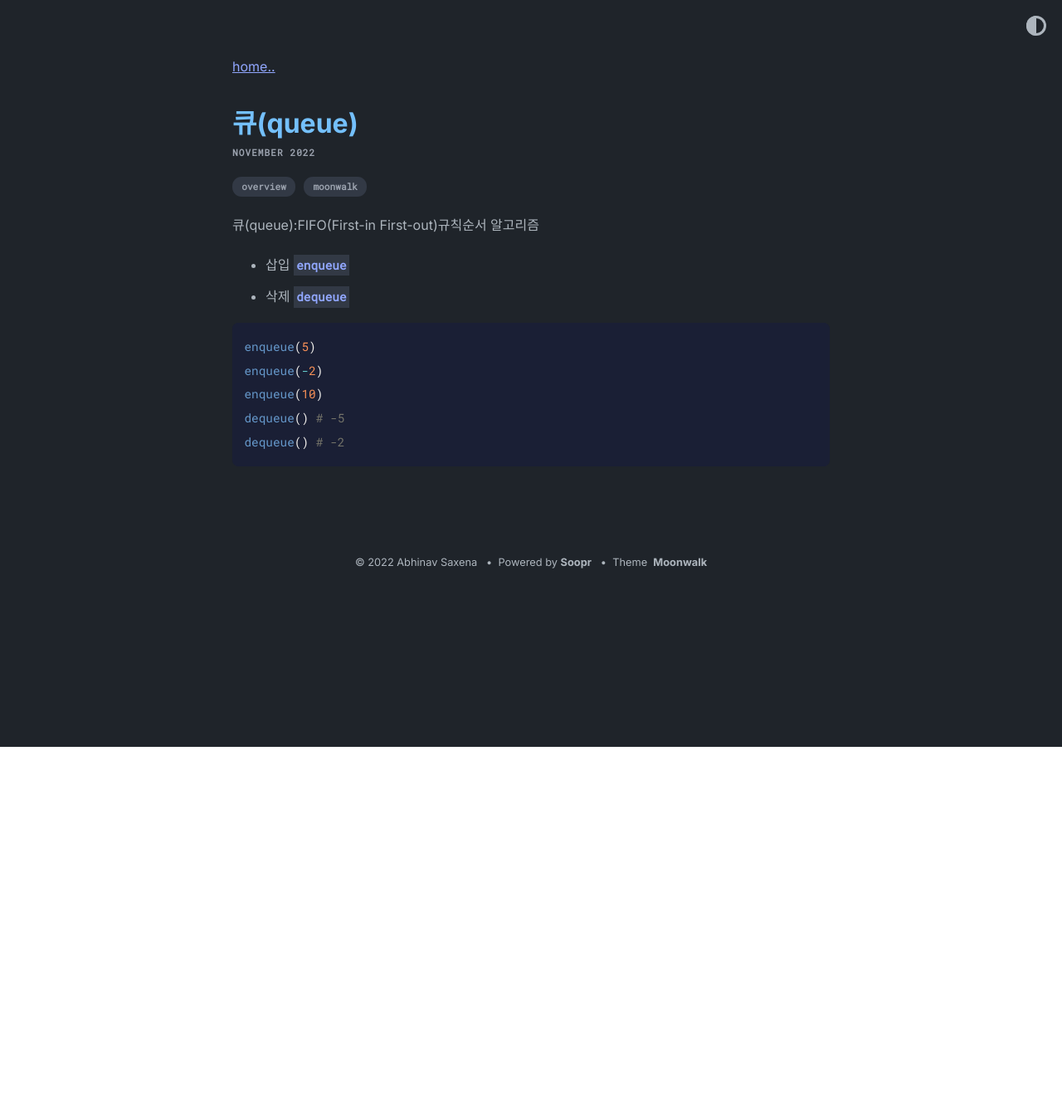
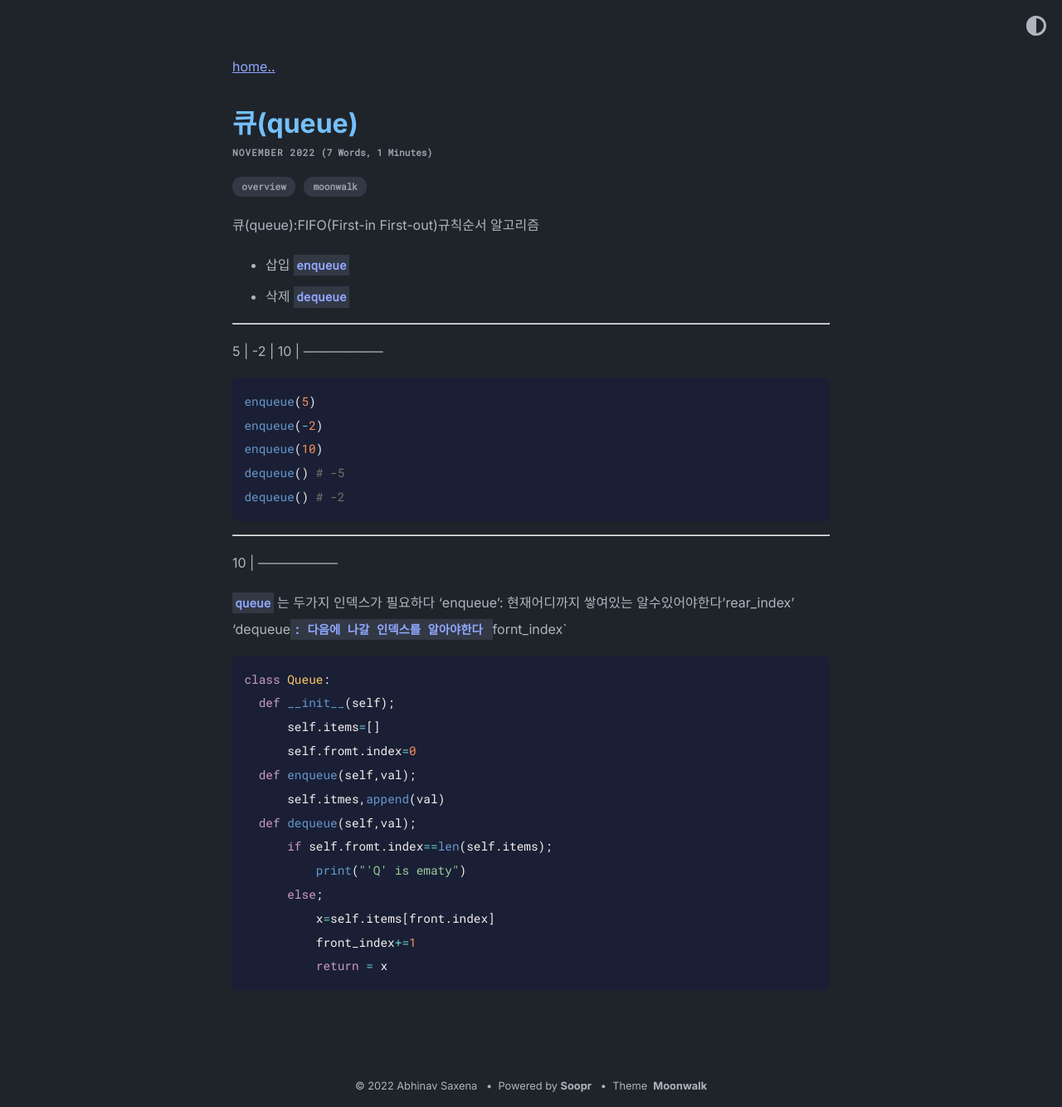
Before and after one commit to LUCKOOB/LUCKOOB.github.io, a Jekyll site: the page built from _posts/2022-11-17-큐(Queue).md, in a window 1280 px wide. Shown: the whole page at 83% size. Built offline with Jekyll 4.4.1, drawn with Linux system fonts in a browser that asks for light colours; before the commit the page ends 900 px from its top, so only the background shows below that.

Commit message:
Update 2022-11-17-큐(Queue).md

````diff
--- a/_posts/2022-11-17-큐(Queue).md
+++ b/_posts/2022-11-17-큐(Queue).md
@@ -8,6 +8,10 @@ tags: [overview, moonwalk]
 - 삽입 `enqueue`
 - 삭제 `dequeue`
 
+------------------
+ 5 | -2 | 10 |
+------------------
+
 ```py
 enqueue(5)
 enqueue(-2)
@@ -15,3 +19,26 @@ enqueue(10)
 dequeue() # -5
 dequeue() # -2
 ```
+------------------
+ 10 |
+------------------
+
+`queue` 는 두가지 인덱스가 필요하다
+'enqueue': 현재어디까지 쌓여있는 알수있어야한다'rear_index'
+'dequeue`: 다음에 나갈 인덱스를 알아야한다 `fornt_index`
+
+```py
+class Queue:
+  def __init__(self);
+      self.items=[]
+      self.fromt.index=0
+  def enqueue(self,val);
+      self.itmes,append(val)
+  def dequeue(self,val);
+      if self.fromt.index==len(self.items);
+          print("'Q' is ematy")
+      else;
+          x=self.items[front.index]
+          front_index+=1
+          return = x
+```
````
